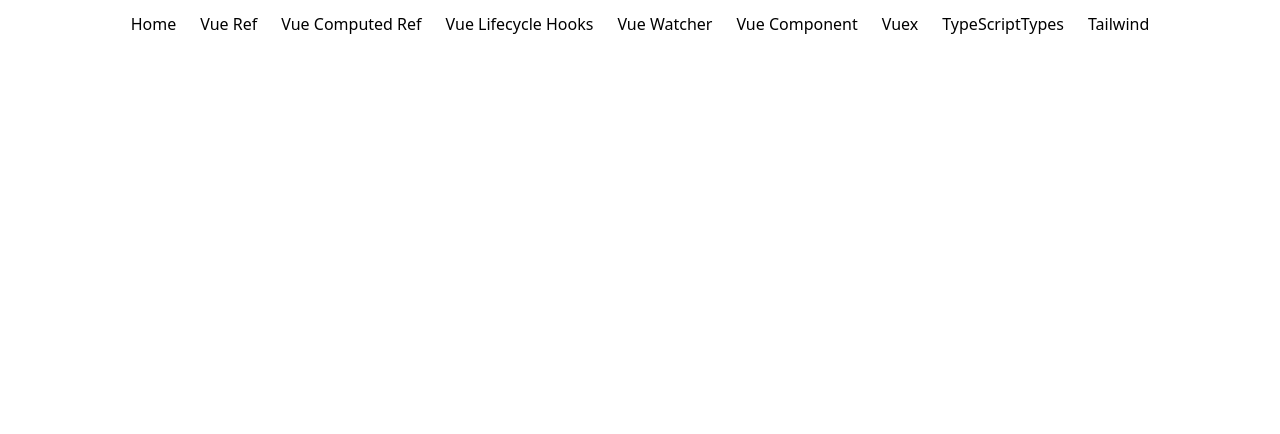
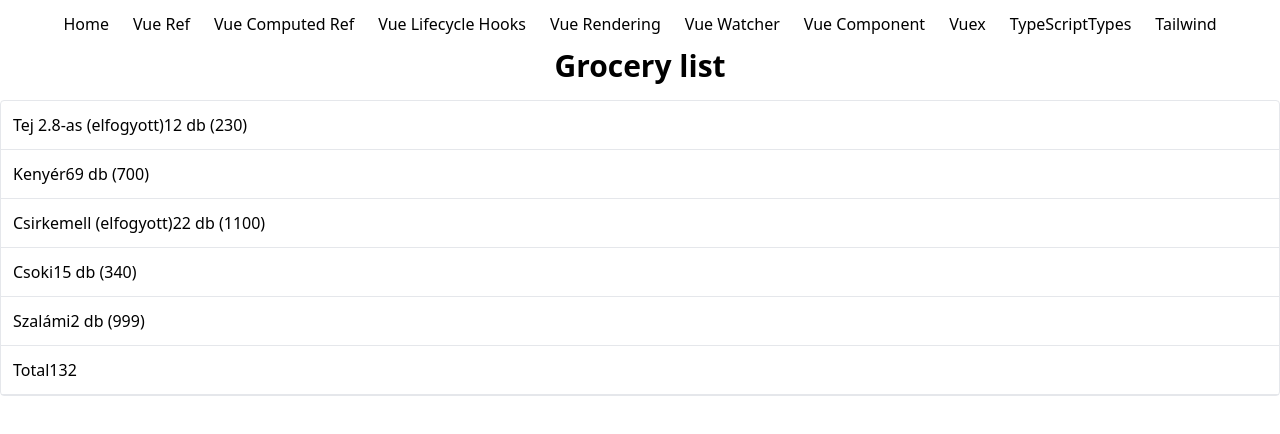
Before and after one commit to peterballa/vue3, a Vue app: page /vue/rendering in a window 1280 px wide. Shown: the top 434 px of the page. Built offline with nearby package versions, Linux system fonts and the light colour scheme.

Commit message:
Vue rendering added.

```diff
--- a/src/App.vue
+++ b/src/App.vue
@@ -5,6 +5,7 @@
       <router-link class="m-3" :to="{name: 'vue_ref'}">Vue Ref</router-link>
       <router-link class="m-3" :to="{name: 'vue_computed_ref'}">Vue Computed Ref</router-link>
       <router-link class="m-3" :to="{name: 'vue_lifecycle_hooks'}">Vue Lifecycle Hooks</router-link>
+      <router-link class="m-3" :to="{name: 'vue_rendering'}">Vue Rendering</router-link>
       <router-link class="m-3" :to="{name: 'vue_watcher'}">Vue Watcher</router-link>
       <router-link class="m-3" :to="{name: 'vue_component'}">Vue Component</router-link>
       <router-link class="m-3" :to="{name: 'vuex'}">Vuex</router-link>
--- a/src/components/MyButton.vue
+++ b/src/components/MyButton.vue
@@ -7,6 +7,9 @@
       'bg-green-500 text-white': type === 'success',
       'bg-yellow-500 text-black': type === 'warning'
   }">
+    <slot v-if="label === ''">
+
+    </slot>
     {{label}}
   </button>
 </template>
--- a/src/router/index.ts
+++ b/src/router/index.ts
@@ -21,6 +21,11 @@ const routes: Array<RouteRecordRaw> = [
     path: '/vue/lifecycle-hooks',
     name: 'vue_lifecycle_hooks',
     component: () => import('../views/vueLifecycleHooks/VueLifecycleHooks.vue')
+  },
+  {
+    path: '/vue/rendering',
+    name: 'vue_rendering',
+    component: () => import('../views/vueRendering/VueRendering.vue')
   },
   {
     path: '/vue/watcher',
--- a/src/views/typeScript/Coordinate.ts
+++ /dev/null
@@ -1,13 +0,0 @@
-export default class Coordinate {
-    public x: number;
-    public y: number;
-
-    constructor(x: number, y: number) {
-        this.x = x;
-        this.y = y;
-    }
-
-    getPosition(): string {
-        return `My position is x: ${this.x}, y: ${this.y}`
-    }
-}
--- a/src/views/typeScript/calculatorModule.ts
+++ /dev/null
@@ -1,12 +0,0 @@
-function sum(a: number, b: number): number {
-    return a + b;
-}
-
-function square(a: number): number {
-    return a * a;
-}
-
-export default {
-    sum,
-    square
-}
--- a/src/views/vueComponent/VueComponent.vue
+++ b/src/views/vueComponent/VueComponent.vue
@@ -3,7 +3,9 @@
     <my-button label="Load Pikachu" type="warning" @pressed="fetchPokemon('pikachu')"/>
     <my-button label="Load Charizard" type="danger" @pressed="fetchPokemon('charizard')"/>
     <my-button label="Load Bulbasaur" type="success" @pressed="fetchPokemon('bulbasaur')"/>
-    <my-button label="Load Squirtle" @pressed="fetchPokemon('squirtle')"/>
+    <my-button @pressed="fetchPokemon('squirtle')">
+      Load Squirtle <img class="inline ml-3" src="../../assets/pokeball.png"/>
+    </my-button>
   </div>
   <div class="text-center" v-if="pokemon">
     <img class="text-center inline" style="width: 200px;" :src="pokemon.sprites.back_default" alt=""/>
--- /dev/null
+++ b/src/views/vueRendering/Product.ts
@@ -0,0 +1,18 @@
+export default class Product {
+    public name: string;
+    public price: number;
+    public quantity: number;
+    public inStock: boolean;
+
+    constructor(
+        name: string,
+        price: number,
+        quantity: number,
+        inStock: boolean
+    ) {
+        this.name = name;
+        this.price = price;
+        this.quantity = quantity;
+        this.inStock = inStock;
+    }
+}
--- /dev/null
+++ b/src/views/vueRendering/VueRendering.vue
@@ -0,0 +1,40 @@
+<template>
+  <div class="text-center font-bold text-3xl mb-4">
+    Grocery list
+  </div>
+  <div class="mx-auto border rounded w-[300px]">
+    <div v-for="product in groceryList"
+         class="p-3 border-b border-b-2 flex">
+      <div class="grow">
+        {{product.name}}
+        <span v-if="!product.inStock">(elfogyott)</span>
+      </div>
+      <div class="text-right">
+        {{product.quantity}} db ({{product.price}})
+      </div>
+    </div>
+    <div class="p-3 border-b border-b-0 flex">
+      <div class="grow">
+        Total
+      </div>
+      <div class="text-right">
+        {{PriceModule.sumProducts(groceryList)}}
+      </div>
+    </div>
+  </div>
+</template>
+
+<script setup lang="ts">
+
+import Product from "@/views/vueRendering/Product";
+import PriceModule from "./priceModule.ts";
+// import {sumProducts} from "./priceModule.ts";
+
+const groceryList: Array<Product> = [
+    new Product('Tej 2.8-as', 230, 12,false),
+    new Product('Kenyér', 700, 69,true),
+    new Product('Csirkemell', 1100, 22,false),
+    new Product('Csoki', 340, 15,true),
+    new Product('Szalámi', 999, 2, true)
+];
+</script>
--- /dev/null
+++ b/src/views/vueRendering/priceModule.ts
@@ -0,0 +1,10 @@
+import Product from "@/views/vueRendering/Product";
+
+function sumProducts(products: Array<Product>): number {
+    //TODO
+    return 132;
+}
+
+export default {
+    sumProducts
+}
```
Also changed, not shown: src/assets/pokeball.png (added).
